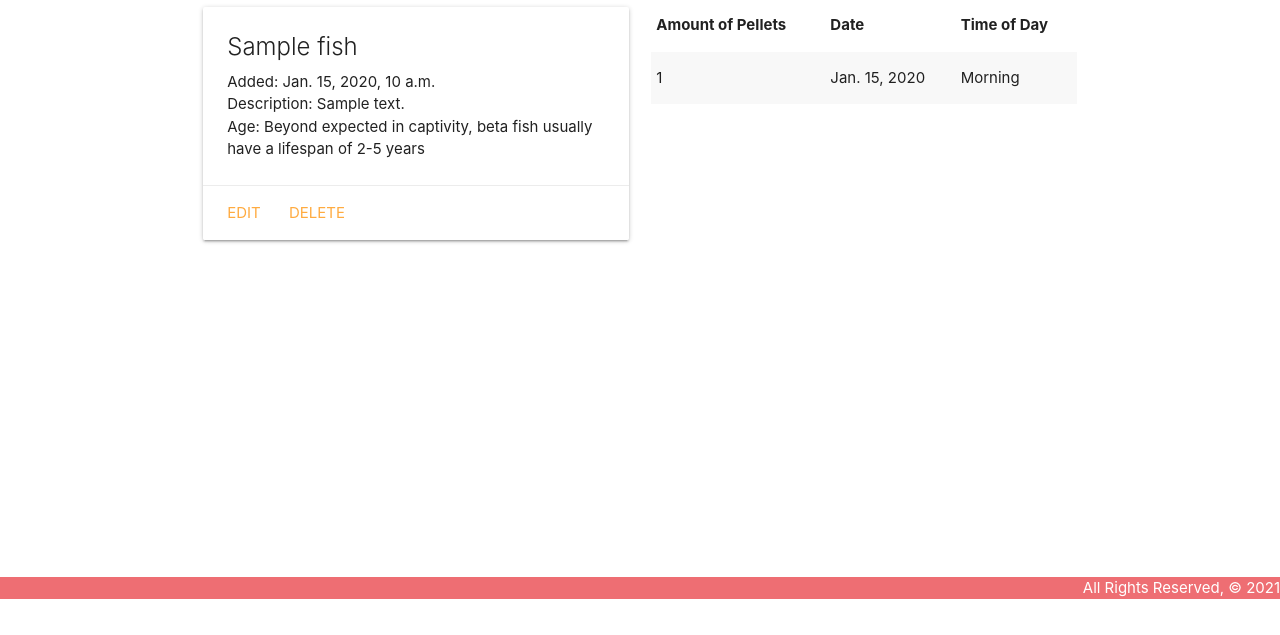
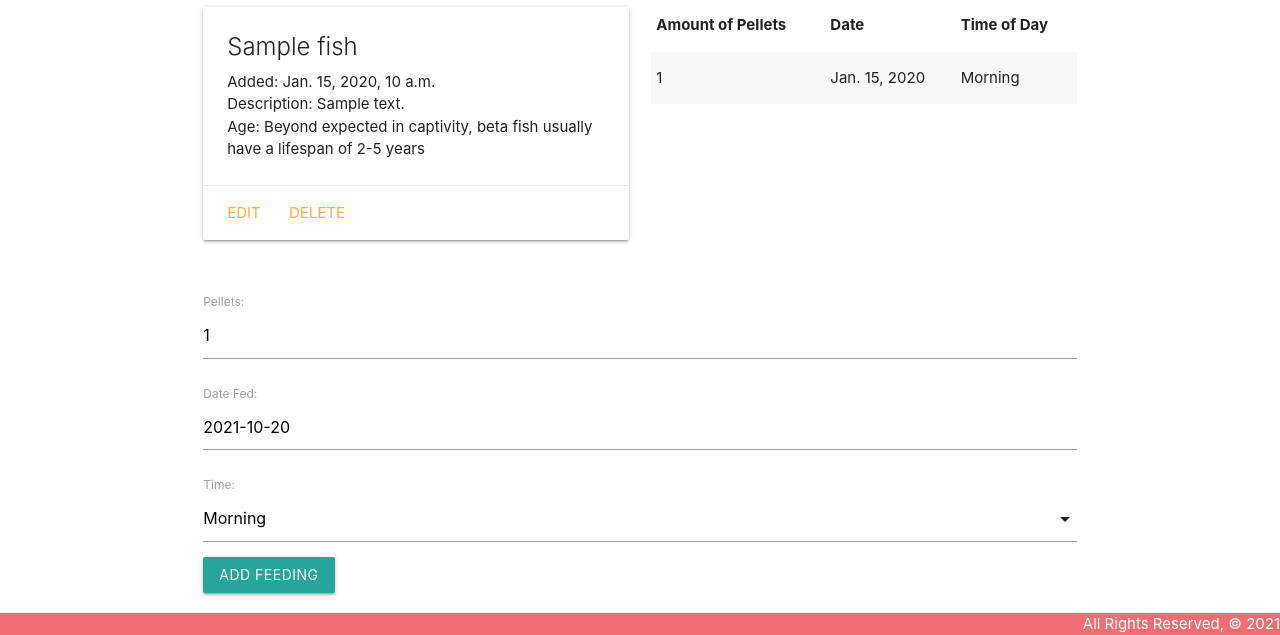
Before and after one commit to alondra143/1-of-1-collection-lab, a Django app: page /fish/1/ in a window 1280 px wide. Shown: the part 201-836 px from the top of the page. Before the commit the page ends 800 px from the top, so only its background shows below. Run offline with Django 3.2, Linux system fonts and the light colour scheme; tables that the repository leaves empty hold one stand-in row (values such as "Sample post").

Commit message:
add feeding functionality and form to fish detail

```diff
--- /dev/null
+++ b/main_app/forms.py
@@ -0,0 +1,7 @@
+from django.forms import ModelForm
+from .models import Feeding
+
+class FeedingForm(ModelForm):
+    class Meta:
+        model = Feeding
+        fields = ['pellets', 'date', 'time']
--- a/main_app/templates/fish/detail.html
+++ b/main_app/templates/fish/detail.html
@@ -43,4 +43,30 @@
       </tbody>
     </table>
   </div>
+</div>
+<div class="row">
+  <div class="col s12">
+
+    <form action="{% url 'add_feeding' fish.id %}" method="POST">
+      {% csrf_token %}
+      {{ feeding_form.as_p }}
+      <input type="submit" value="add feeding" class="btn">
+    </form>
+
+  </div>
+</div>
+
+
+<script>
+  const dateEl = document.getElementById('id_date');
+  M.Datepicker.init(dateEl, {
+  format: 'yyyy-mm-dd',
+  defaultDate: new Date(),
+  setDefaultDate: true,
+  autoClose: true
+});
+
+const selectEl = document.getElementById('id_time')
+    M.FormSelect.init(selectEl)
+</script>
 {% endblock %}
--- a/main_app/urls.py
+++ b/main_app/urls.py
@@ -9,4 +9,5 @@
     path('fishes/create/', views.FishCreate.as_view(), name='fishes_create'),
     path('fish/<int:pk>/update/', views.FishUpdate.as_view(), name='fish_update'),
     path('fish/<int:pk>/delete/', views.FishDelete.as_view(), name='fish_delete'),
+    path('fish/<int:fish_id>/add_feeding/', views.add_feeding, name='add_feeding'),
 ]
--- a/main_app/views.py
+++ b/main_app/views.py
@@ -2,6 +2,7 @@
 from django.views.generic.edit import CreateView, UpdateView, DeleteView
 from .models import Fish
 from django.http import HttpResponse
+from .forms import FeedingForm
 
 # Create your views here.
 
@@ -16,8 +17,9 @@
     return render(request, 'fish/index.html', {'fishes': fishes})
 
 def fish_detail(request, fish_id):
+    feeding_form = FeedingForm()
     fish = Fish.objects.get(id=fish_id)
-    return render(request, 'fish/detail.html', {'fish': fish})
+    return render(request, 'fish/detail.html', {'fish': fish, 'feeding_form': feeding_form})
 
 class FishCreate(CreateView):
     model = Fish
@@ -30,3 +32,11 @@
 class FishDelete(DeleteView):
     model = Fish
     success_url ='/fishes/'
+
+def add_feeding(request, fish_id):
+    form = FeedingForm(request.POST)
+    if form.is_valid():
+        new_feeding = form.save(commit = False)
+        new_feeding.fish_id = fish_id
+        new_feeding.save()
+    return redirect('detail', fish_id=fish_id)
```
